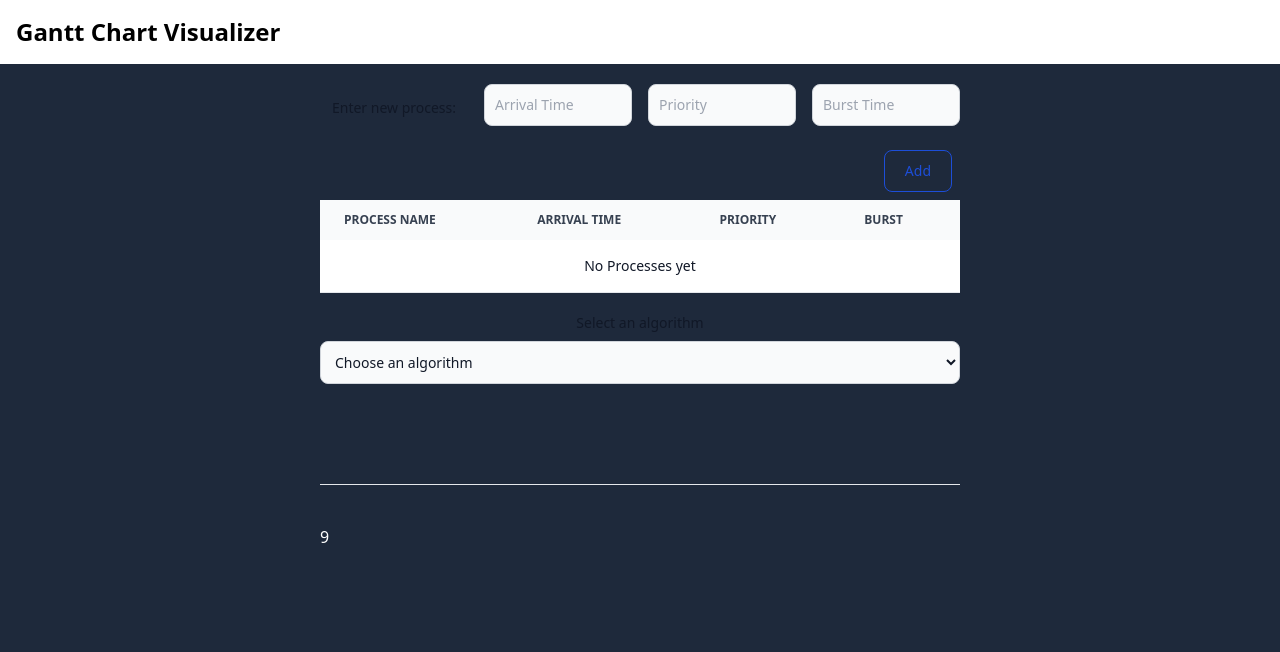
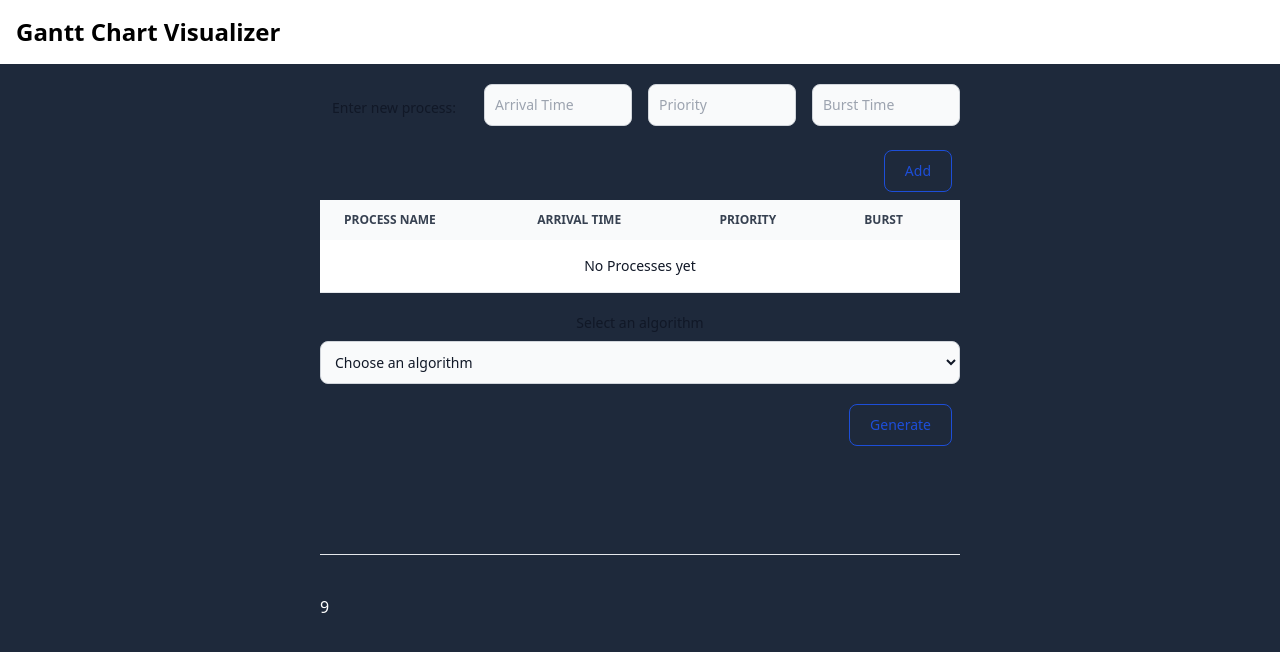
Before and after one commit to bigg-khaled/Gantt-Chart-Visualizer, a React (Create React App) app: page / in a window 1280 px wide. Shown: the top 652 px of the page. Built offline with nearby package versions, Linux system fonts and the light colour scheme.

Commit message:
Updated algorithm logic

```diff
--- a/src/Components/OSForm.jsx
+++ b/src/Components/OSForm.jsx
@@ -6,6 +6,8 @@ const OSForm = () => {
   const [processes, setProcesses] = useState([]);
   const [algorithm, setAlgorithm] = useState("");
   const [totalBurst, setTotalBurst] = useState(0);
+  const [buttonPressed, setButtonPressed] = useState(false);
+  let waitingTimeArray = [];
 
   const [arrival_time, setArrival_time] = useState("");
   const [priority, setPriority] = useState("");
@@ -13,11 +15,6 @@ const OSForm = () => {
 
   const burstSum = () => {
     return processes.reduce((sum, process) => sum + parseInt(process.burst), 0);
-  };
-
-  const calculateWaitingTime = (process) => {
-    const newTotalBurst = totalBurst + process.burst;
-    return newTotalBurst;
   };
 
   const handleSubmit = (e) => {
@@ -41,9 +38,25 @@ const OSForm = () => {
     setNumOfProcesses(numOfProcesses + 1);
   };
 
-  const handleAlgorithm = (e) => {
-    e.preventDefault();
-    console.log(algorithm);
+  const handleAlgorithm = () => {
+    setButtonPressed(true);
+
+    let waitingTimeArray;
+
+    if (algorithm === "FCFS") {
+      waitingTimeArray = processes.reduce(
+        (accumulator, process) => {
+          const currentWaitingTime =
+            accumulator.length > 0 ? accumulator[accumulator.length - 1] : 0;
+          const newWaitingTime = currentWaitingTime + Number(process.burst);
+          return [...accumulator, newWaitingTime];
+        },
+        [0]
+      ); // Ensure the initial value is [0]
+
+      console.log(waitingTimeArray);
+      // Do something with the waitingTimeArray, such as updating state or displaying it
+    }
   };
 
   return (
@@ -159,7 +172,9 @@ const OSForm = () => {
                 id="countries"
                 class="bg-gray-50 border border-gray-300 text-gray-900 text-sm rounded-lg focus:ring-blue-500 focus:border-blue-500 block w-full p-2.5 dark:bg-gray-700 dark:border-gray-600 dark:placeholder-gray-400 dark:text-white dark:focus:ring-blue-500 dark:focus:border-blue-500"
                 value={algorithm}
-                onChange={(e) => setAlgorithm(e.target.value)}
+                onChange={(e) => {
+                  setAlgorithm(e.target.value);
+                }}
               >
                 <option selected>Choose an algorithm</option>
                 <option value="FCFS">FCFS</option>
@@ -169,14 +184,28 @@ const OSForm = () => {
               </select>
             </div>
 
+            <div className="text-right mt-5">
+              <button
+                type="button"
+                className="text-blue-700 hover:text-white border border-blue-700 hover:bg-blue-800 focus:ring-4 focus:outline-none focus:ring-blue-300 font-medium rounded-lg text-sm px-5 py-2.5 text-center me-2 mb-2 dark:border-blue-500 dark:text-blue-500 dark:hover:text-white dark:hover:bg-blue-500 dark:focus:ring-blue-800"
+                onClick={handleAlgorithm}
+              >
+                Generate
+              </button>
+            </div>
+
             <div className="flex flex-row mt-10 h-10">
-              {processes.map((process) => {
+              {buttonPressed &&
+                algorithm == "FCFS" &&
+                processes.map((process) => {
                   return (
                     <div
                       className={`${
                         process.id % 2 == 0 ? "bg-slate-500" : "bg-slate-600"
                       }`}
-                    style={{ width: `${(process.burst / burstSum()) * 100}%` }}
+                      style={{
+                        width: `${(process.burst / burstSum()) * 100}%`,
+                      }}
                     >
                       <p className="">P{process.id}</p>
                     </div>
@@ -185,14 +214,22 @@ const OSForm = () => {
             </div>
             <hr className="mt-5" />
             <div className="flex flex-row mt-10 h-10">
-              {processes.map((process) => {
-                const waitingTime = calculateWaitingTime(process);
+              {waitingTimeArray.slice(0, -1).map((waitingTime, index) => {
+                const process = processes[index];
+                console.log("process:", process);
+
                 return (
                   <div
-                    className="text-left text-white"
-                    style={{ width: `${(process.burst / burstSum()) * 100}%` }}
+                    key={index}
+                    className={`${
+                      process.id % 2 === 0 ? "bg-slate-500" : "bg-slate-600"
+                    }`}
+                    style={{
+                      width: `${(process.burst / burstSum()) * 100}%`,
+                    }}
                   >
-                    {waitingTime}
+                    <p className="">P{process.id}</p>
+                    <p className="">Waiting Time: {waitingTime}</p>
                   </div>
                 );
               })}
```
Lines whose indentation alone changed are shown as unchanged.
